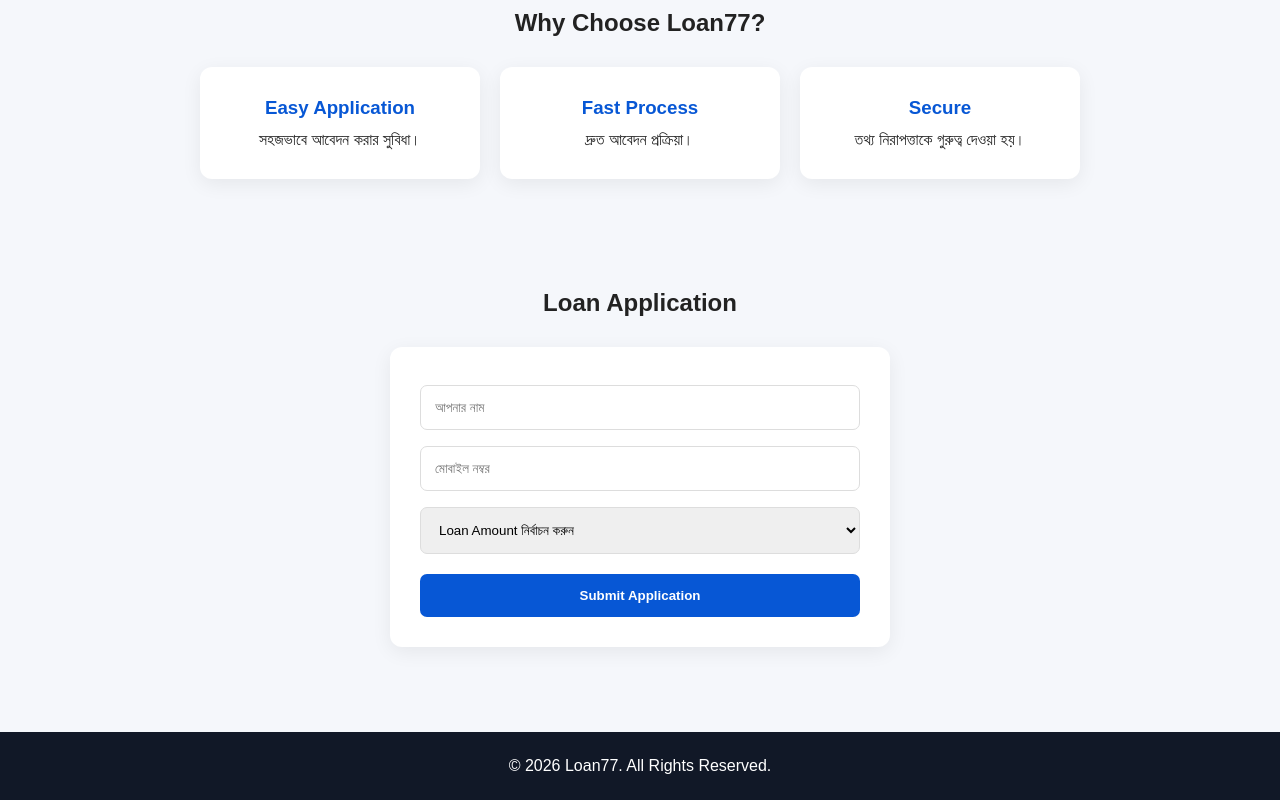
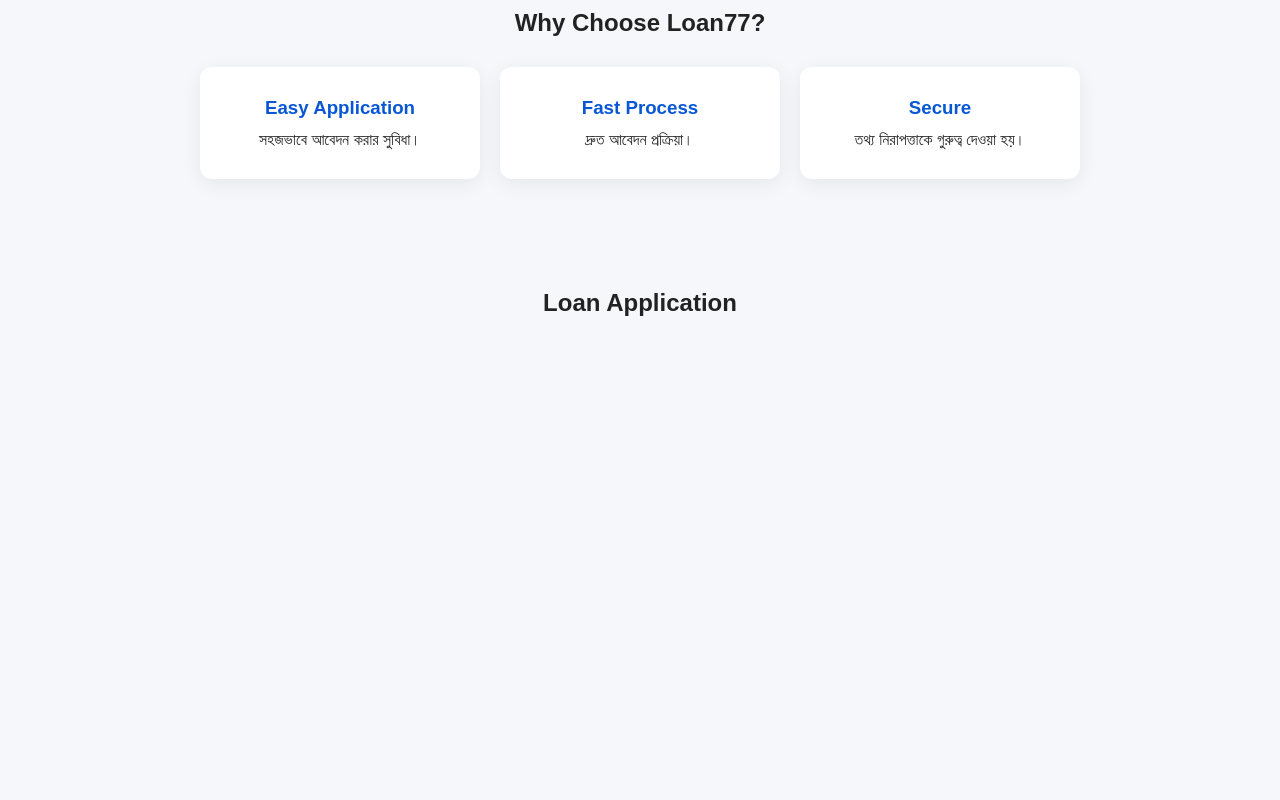
Before and after one commit to mdminh5566-blip/loan77, a plain HTML site: page index.html in a window 1280 px wide. Shown: the part 421-1221 px from the top of the page. After the commit the page ends 800 px from the top, so only its background shows below. Drawn offline with Linux system fonts and the light colour scheme.

Commit message:
Update index.html

```diff
--- a/index.html
+++ b/index.html
@@ -48,22 +48,4 @@
 
 <section class="section" id="apply">
 <h2>Loan Application</h2>
-<form onsubmit="event.preventDefault();alert('Demo application submitted');">
-<input type="text" placeholder="আপনার নাম" required>
-<input type="tel" placeholder="মোবাইল নম্বর" required>
-<select required>
-<option value="">Loan Amount নির্বাচন করুন</option>
-<option>৳10,000</option>
-<option>৳20,000</option>
-<option>৳50,000</option>
-<option>৳100,000</option>
-</select>
-<button type="submit">Submit Application</button>
-</form>
-</section>
-
-<footer>© 2026 Loan77. All Rights Reserved.</footer>
-
-</body>
-</html>
-<!-- GitHub Pages refresh -->
+<form onsubmit="event.preventDefault();
```
